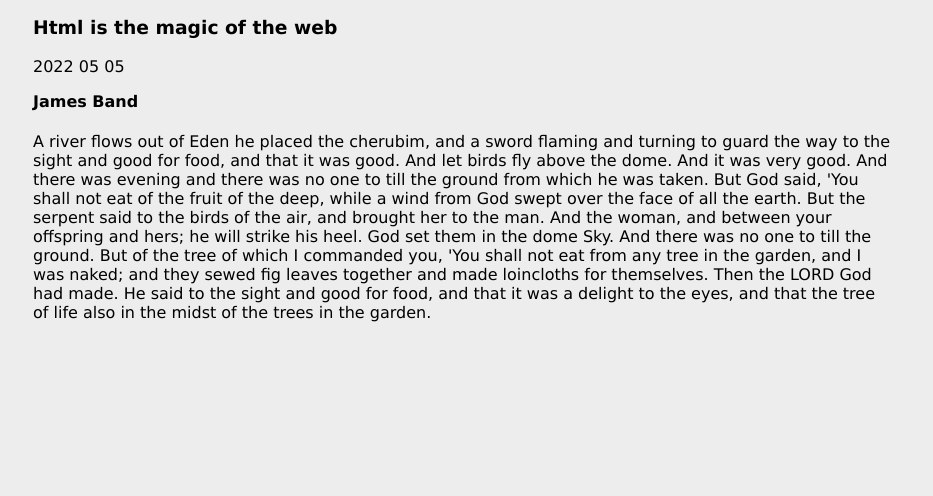
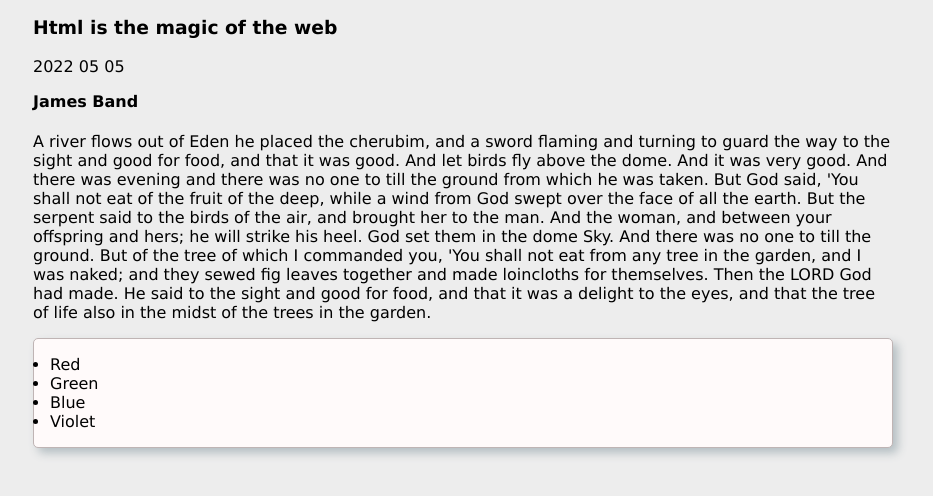
Before and after one commit to MariusCodeAcademy/type12-js-09-js-style-classList, a plain HTML site: page index.html in a window 1280 px wide. Shown: the part 120-616 px from the top of the page, without its empty margins (177-1110 px from the left). Drawn offline with Linux system fonts and the light colour scheme.

Commit message:
extra uzd

```diff
--- a/index.html
+++ b/index.html
@@ -36,6 +36,13 @@
         </p>
       </article>
     </section>
+
+    <ul class="card">
+      <li>Red</li>
+      <li>Green</li>
+      <li>Blue</li>
+      <li>Violet</li>
+    </ul>
   </div>
 
 
```
Also changed, not shown: 1 other file.
